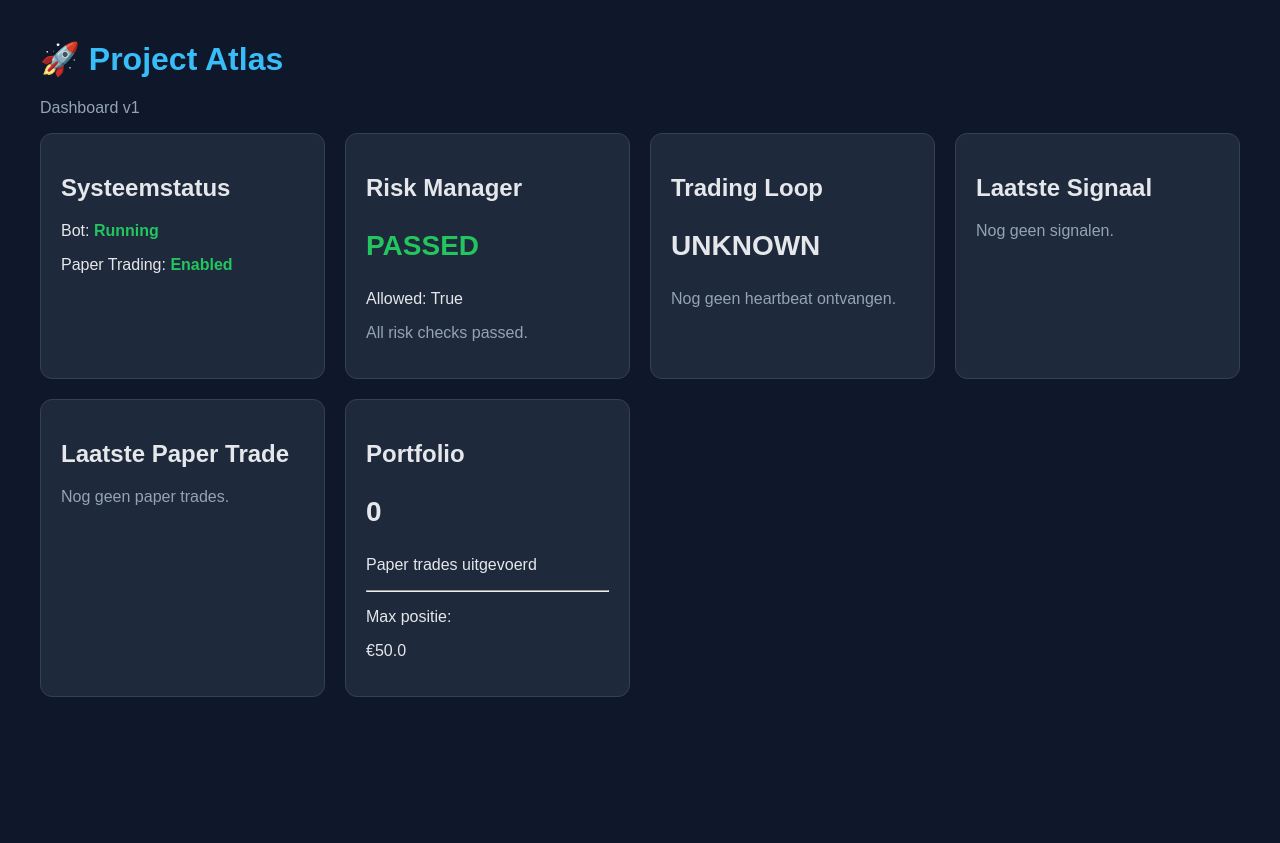
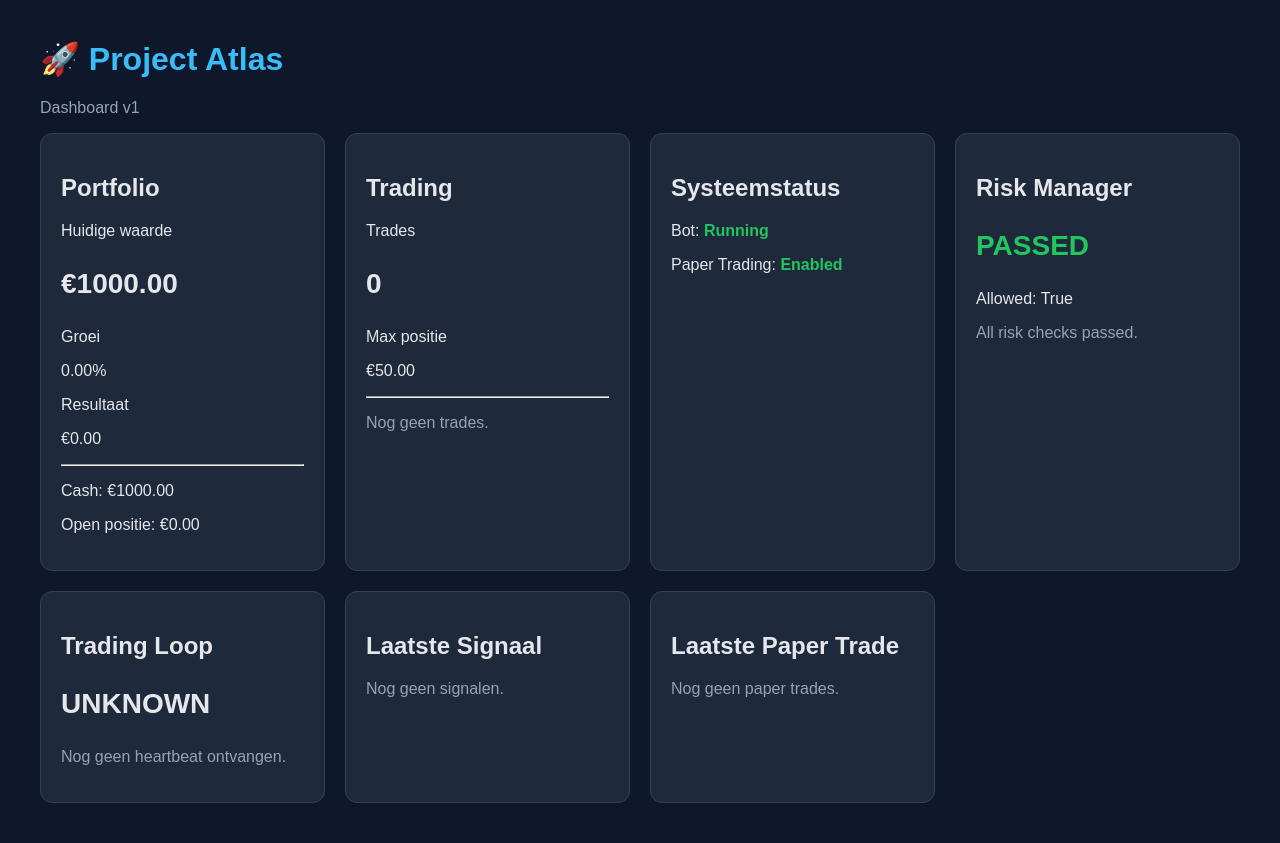
Before and after one commit to bassie83/bitvavo-ai-trader, a FastAPI app: page /dashboard in a window 1280 px wide. Before the commit the page ends 697 px from the top, so only its background shows below. Run offline with FastAPI, Linux system fonts and the light colour scheme; data that the repository does not hold is empty; some libraries are stand-ins or nearby versions.

Commit message:
Sprint 5.6: Add portfolio value dashboard

```diff
--- a/app/core/settings.py
+++ b/app/core/settings.py
@@ -5,6 +5,7 @@ from pydantic import Field
 class Settings(BaseSettings):
     app_env: str = "development"
     paper_trading: bool = True
+    paper_start_balance_eur: float = 1000.0
 
     bitvavo_api_key: str = ""
     bitvavo_api_secret: str = ""
--- a/app/main.py
+++ b/app/main.py
@@ -272,6 +272,48 @@ async def dashboard(request: Request):
         else:
             last_loop_run = None
 
+        buys_total = db.execute(text("""
+            SELECT COALESCE(SUM(amount_eur), 0)
+            FROM paper_trades
+            WHERE side = 'BUY'
+        """)).scalar()
+
+        sells_total = db.execute(text("""
+            SELECT COALESCE(SUM(amount_eur), 0)
+            FROM paper_trades
+            WHERE side = 'SELL'
+        """)).scalar()
+
+        cash_balance = (
+            settings.paper_start_balance_eur
+            - float(buys_total)
+            + float(sells_total)
+        )
+
+        open_position_value = 0.0
+
+        if latest_price:
+            buy_count = db.execute(text("""
+                SELECT COUNT(*)
+                FROM paper_trades
+                WHERE side = 'BUY'
+            """)).scalar()
+
+            sell_count = db.execute(text("""
+                SELECT COUNT(*)
+                FROM paper_trades
+                WHERE side = 'SELL'
+            """)).scalar()
+
+            if buy_count > sell_count:
+                open_position_value = settings.max_position_eur
+
+        portfolio_value = cash_balance + open_position_value
+        portfolio_pnl = portfolio_value - settings.paper_start_balance_eur
+        portfolio_growth_percent = (
+            portfolio_pnl / settings.paper_start_balance_eur
+        ) * 100
+
         return templates.TemplateResponse(
             request=request,
             name="dashboard.html",
@@ -285,6 +327,12 @@ async def dashboard(request: Request):
                 "risk_decision": risk_decision,
                 "last_loop_run": last_loop_run,
                 "max_position_eur": settings.max_position_eur,
+                "paper_start_balance_eur": settings.paper_start_balance_eur,
+                "cash_balance": cash_balance,
+                "open_position_value": open_position_value,
+                "portfolio_value": portfolio_value,
+                "portfolio_pnl": portfolio_pnl,
+                "portfolio_growth_percent": portfolio_growth_percent,
             },
         )
     finally:
--- a/app/templates/dashboard.html
+++ b/app/templates/dashboard.html
@@ -52,6 +52,43 @@
 <p class="muted">Dashboard v1</p>
 
 <div class="grid">
+
+<div class="card">
+    <h2>Portfolio</h2>
+
+    <p>Huidige waarde</p>
+    <p class="big">€{{ "%.2f"|format(portfolio_value) }}</p>
+
+    <p>Groei</p>
+    <p>{{ "%.2f"|format(portfolio_growth_percent) }}%</p>
+
+    <p>Resultaat</p>
+    <p>€{{ "%.2f"|format(portfolio_pnl) }}</p>
+
+    <hr>
+
+    <p>Cash: €{{ "%.2f"|format(cash_balance) }}</p>
+    <p>Open positie: €{{ "%.2f"|format(open_position_value) }}</p>
+</div>
+
+<div class="card">
+    <h2>Trading</h2>
+
+    <p>Trades</p>
+    <p class="big">{{ paper_trade_count }}</p>
+
+    <p>Max positie</p>
+    <p>€{{ "%.2f"|format(max_position_eur) }}</p>
+
+    <hr>
+
+    {% if latest_trade %}
+        <p>Laatste trade</p>
+        <p>{{ latest_trade[2] }} {{ latest_trade[1] }}</p>
+    {% else %}
+        <p class="muted">Nog geen trades.</p>
+    {% endif %}
+</div>
 
     <div class="card">
         <h2>Systeemstatus</h2>
@@ -137,26 +174,6 @@
 
         {% endif %}
     </div>
-    <div class="card">
-    <h2>Portfolio</h2>
-
-    <p class="big">{{ paper_trade_count }}</p>
-    <p>Paper trades uitgevoerd</p>
-
-    <hr>
-
-    <p>Max positie:</p>
-    <p>€{{ max_position_eur }}</p>
-
-    {% if latest_trade %}
-        <hr>
-        <p>Laatste trade:</p>
-        <p>
-            {{ latest_trade[2] }}
-            {{ latest_trade[1] }}
-        </p>
-    {% endif %}
-</div>
 </div>
 
 </body>
```
